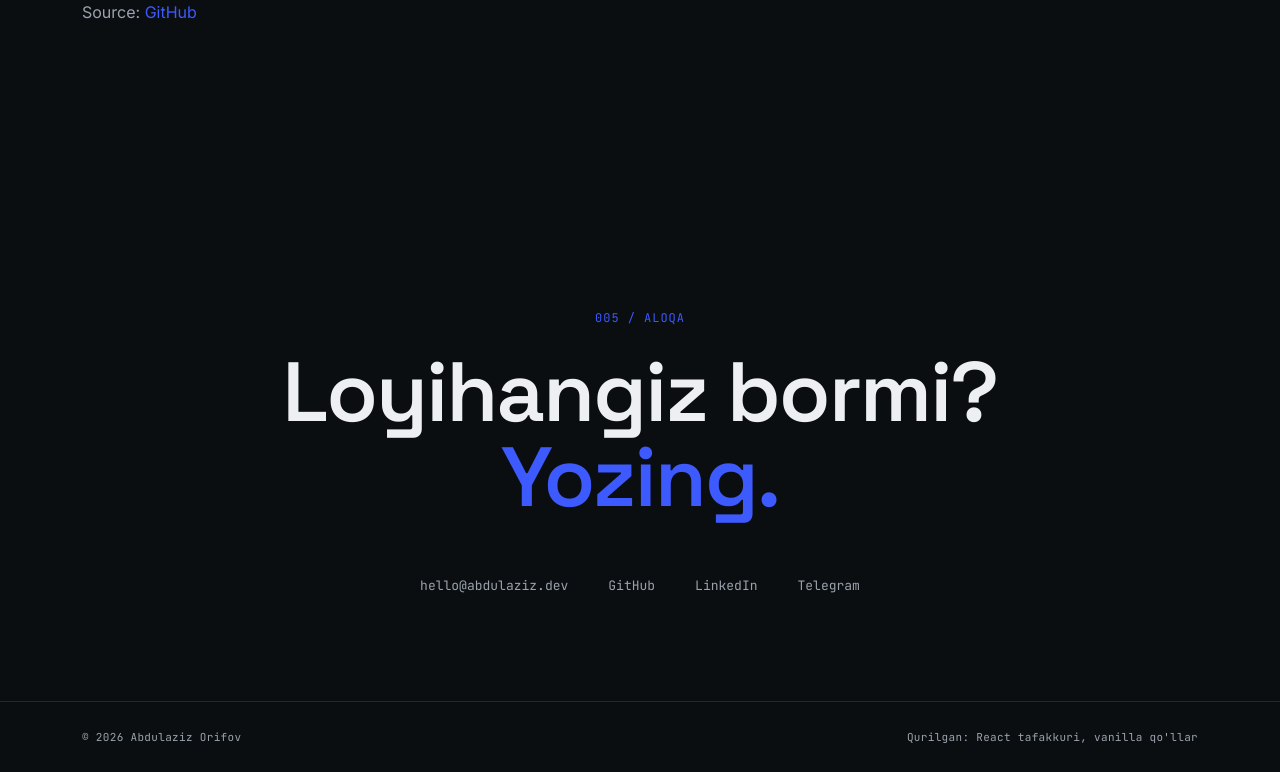
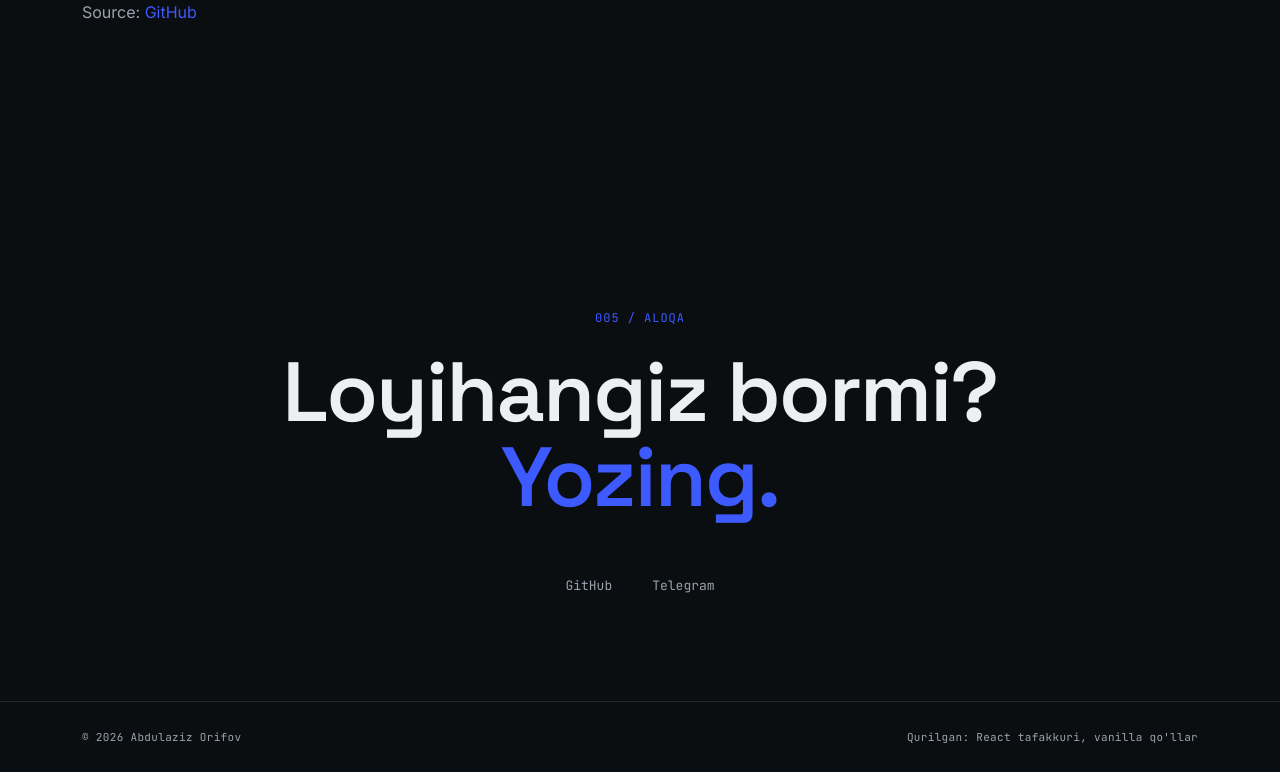
Before and after one commit to AzizchikOff/ao.dev, a React (Vite) app: page / in a window 1280 px wide. Shown: the part 5039-5811 px from the top of the page. Built offline with nearby package versions, Linux system fonts and the light colour scheme.

Commit message:
fix: review navigation, language handling and unverified links

```diff
--- a/src/components/Contact.jsx
+++ b/src/components/Contact.jsx
@@ -4,9 +4,7 @@ import useReveal from "../hooks/useReveal";
 import "./Contact.css";
 
 const CHANNELS = [
-  { label: "Email", href: "mailto:hello@abdulaziz.dev", display: "hello@abdulaziz.dev" },
   { label: "GitHub", href: "https://github.com/AzizchikOff", display: "GitHub" },
-  { label: "LinkedIn", href: "#", display: "LinkedIn" },
   { label: "Telegram", href: "https://t.me/prosto_senior", display: "Telegram" },
 ];
 
@@ -25,7 +23,7 @@ export default function Contact() {
           transition={{ duration: 0.7 }}
         >
           {t("contact.titleLine1")} <br />
-          <a href="mailto:hello@abdulaziz.dev" data-cursor="Email">
+          <a href="https://t.me/prosto_senior" data-cursor="Email">
             {t("contact.titleLine2")}
           </a>
         </motion.h2>
```
